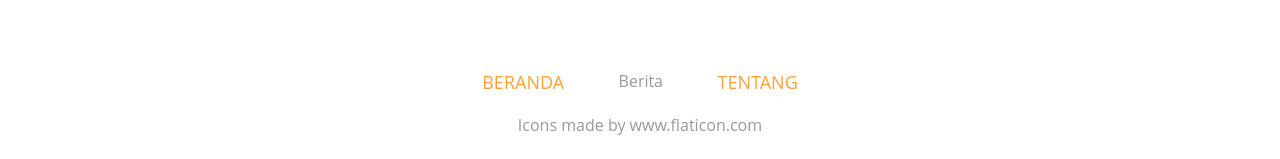
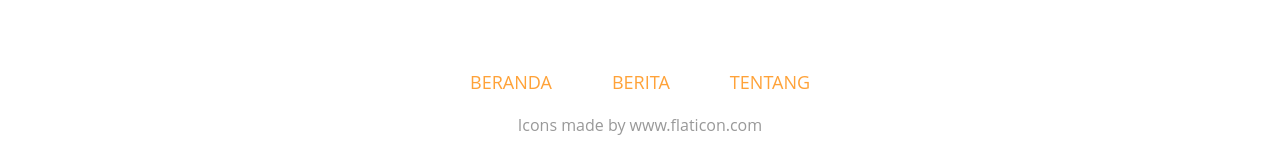
Before and after one commit to intechfest/Website-1, a plain HTML site: page index.html in a window 1280 px wide. Shown: the part 3852-4011 px from the top of the page. Drawn offline with Linux system fonts and the light colour scheme; no server answers.

Commit message:
memperbaiki bug pada web

```diff
--- a/index.html
+++ b/index.html
@@ -167,7 +167,7 @@
         <div class="navigation">
             <ul class="nav-footer">
                 <li> <a href="index.html" class="nav-link">Beranda</a> </li>
-                <li> <a href="berita.html class="nav-link">Berita </a> </li>
+                <li> <a href="berita.html "class="nav-link">Berita </a> </li>
                 <li> <a href="tentang.html" class="nav-link">Tentang</a> </li>
             </ul>
             <p>
```
